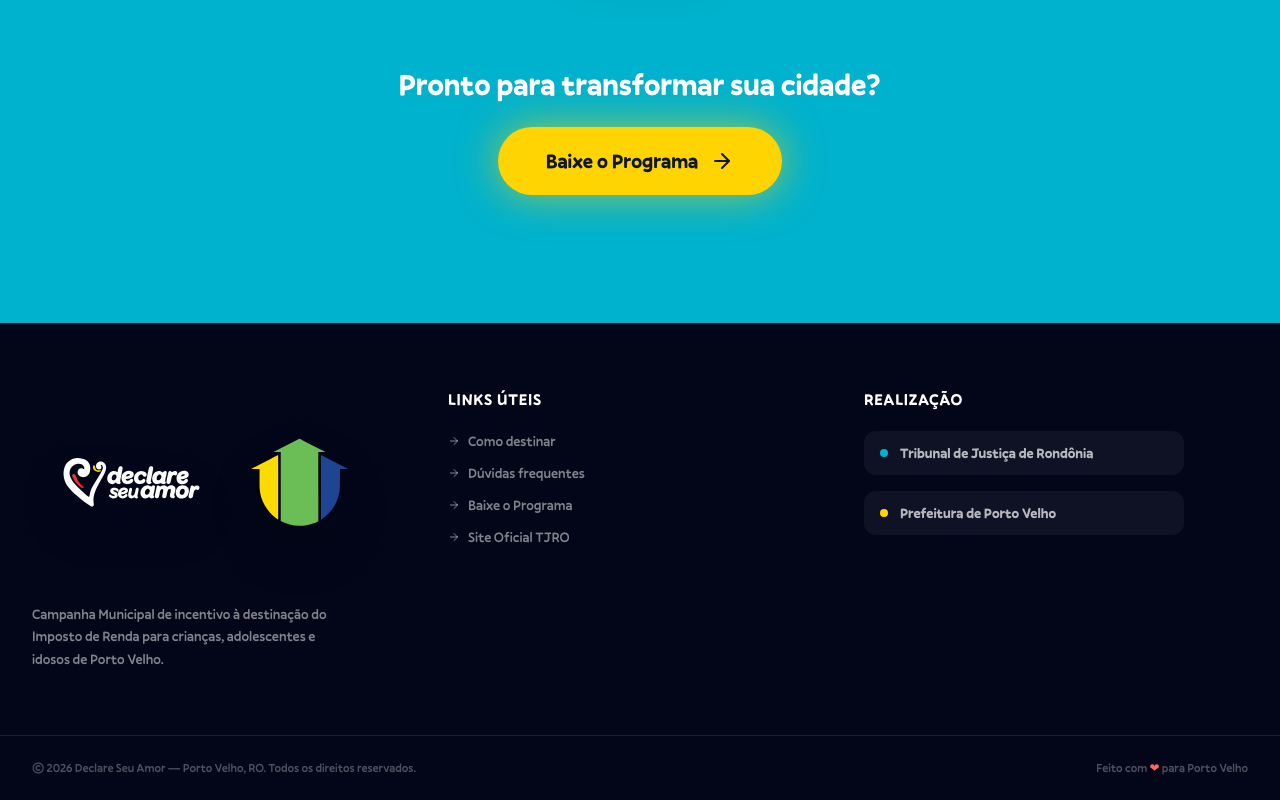
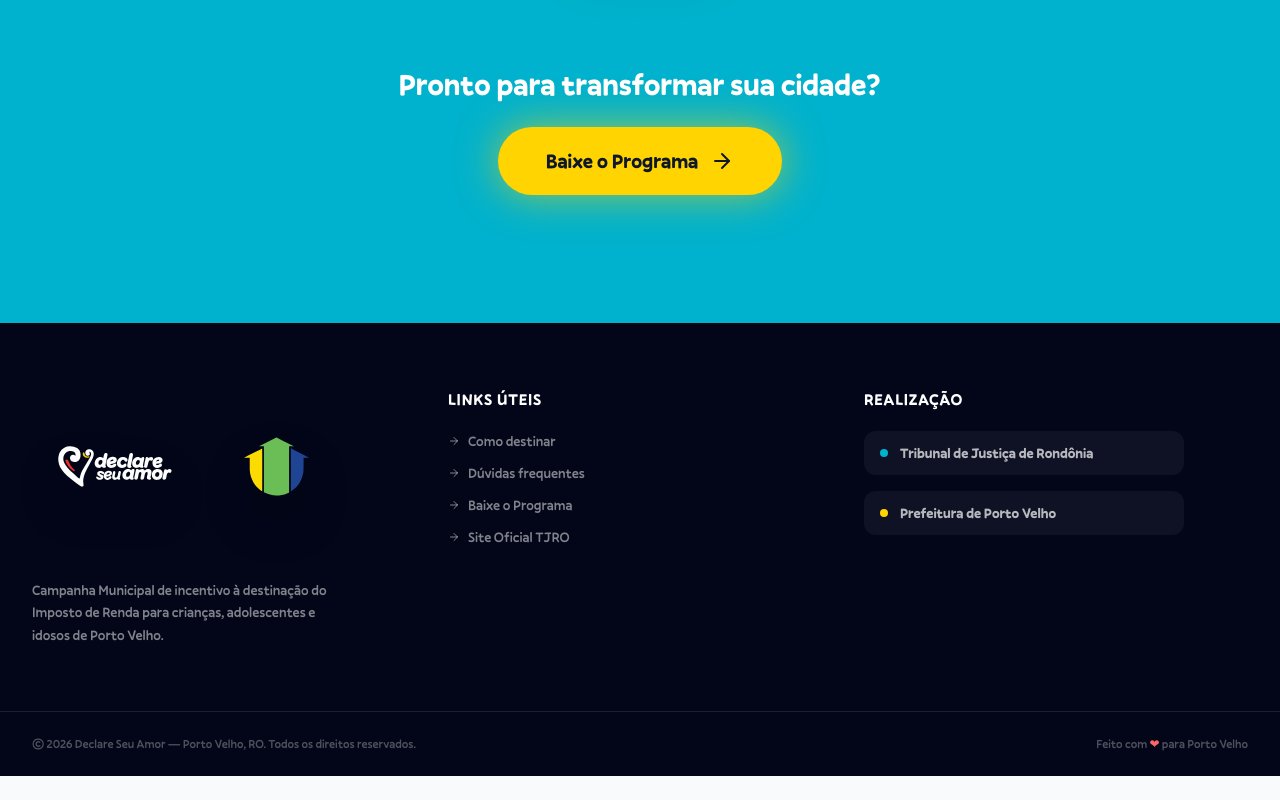
Before and after one commit to VgavaBR123/Site_Declare_Seu_Amor, a Next.js app: page / in a window 1280 px wide. Shown: the part 7736-8536 px from the top of the page. After the commit the page ends 8512 px from the top, so only its background shows below. Built offline with nearby package versions, Linux system fonts and the light colour scheme.

Commit message:
fix: ajustar tamanho e responsividade da logo no footer para evitar sobreposicao

```diff
--- a/src/app/page.tsx
+++ b/src/app/page.tsx
@@ -761,15 +761,15 @@ export default function Home() {
 
             {/* Column 1 — Logo & Description */}
             <div className="flex flex-col items-center md:items-start">
-              <div className="flex items-center gap-2 sm:gap-4 mb-6">
-                <div className="relative w-40 h-40 sm:w-48 sm:h-48 drop-shadow-2xl">
-                  <Image src={LOGO_SRC} alt="Logo Declare Seu Amor" fill className="object-contain" />
+              <div className="flex flex-wrap items-center justify-center md:justify-start gap-3 sm:gap-4 mb-6">
+                <div className="relative w-40 h-32 sm:w-48 sm:h-40 shrink-0 drop-shadow-2xl">
+                  <Image src={LOGO_SRC} alt="Logo Declare Seu Amor" fill className="object-contain object-center md:object-left" />
                 </div>
-                <div className="relative w-28 h-20 sm:w-32 sm:h-24 drop-shadow-2xl">
-                  <Image src="/images/image.svg" alt="Logo Prefeitura/TJRO" fill className="object-contain" />
+                <div className="relative w-16 h-12 sm:w-20 sm:h-16 shrink-0 drop-shadow-2xl">
+                  <Image src="/images/image.svg" alt="Logo Prefeitura/TJRO" fill className="object-contain object-center md:object-left" />
                 </div>
               </div>
-              <p className="text-sm text-white/50 font-medium leading-relaxed text-center md:text-left max-w-xs">
+              <p className="text-sm text-white/50 font-medium leading-relaxed text-center md:text-left max-w-xs mt-2">
                 Campanha Municipal de incentivo à destinação do Imposto de Renda para crianças, adolescentes e idosos de Porto Velho.
               </p>
             </div>
```
